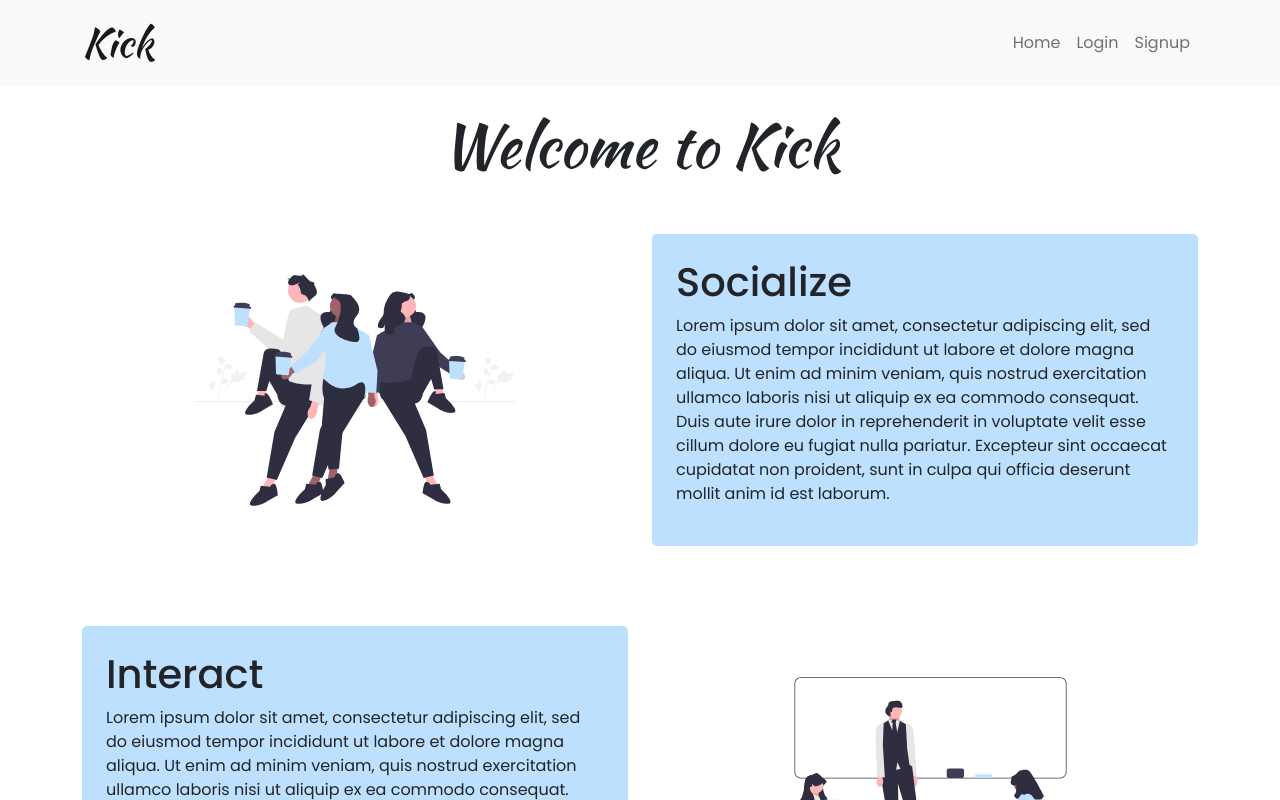
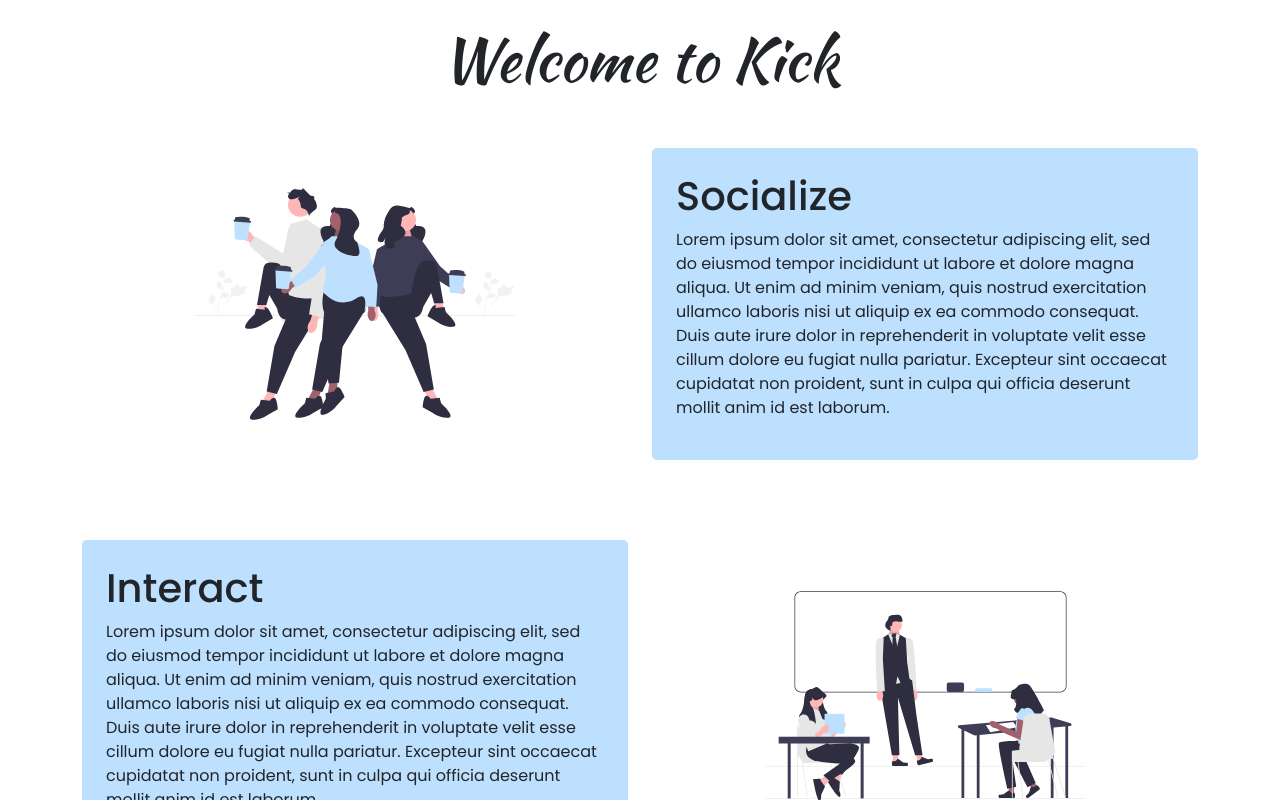
Before and after one commit to jerichogragasin/kick, a React (Create React App) app in the folder client/: page / in a window 1280 px wide. Shown: the top 800 px of the page. Built offline with nearby package versions, Linux system fonts and the light colour scheme.

Commit message:
Removed Navbar, Moved to App.js

```diff
--- a/client/src/pages/Hompage.js
+++ b/client/src/pages/Hompage.js
@@ -5,7 +5,6 @@ import Footer from "../components/Footer/Footer";
 const Homepage = () => {
     return (
         <div classname="app border border-primary">
-            <HomepageNavbar />
             <div className="homepage container">
                 <div className="my-4 d-block">
                     <h1 className="text-center title my-4 ">Welcome to Kick</h1>
```
